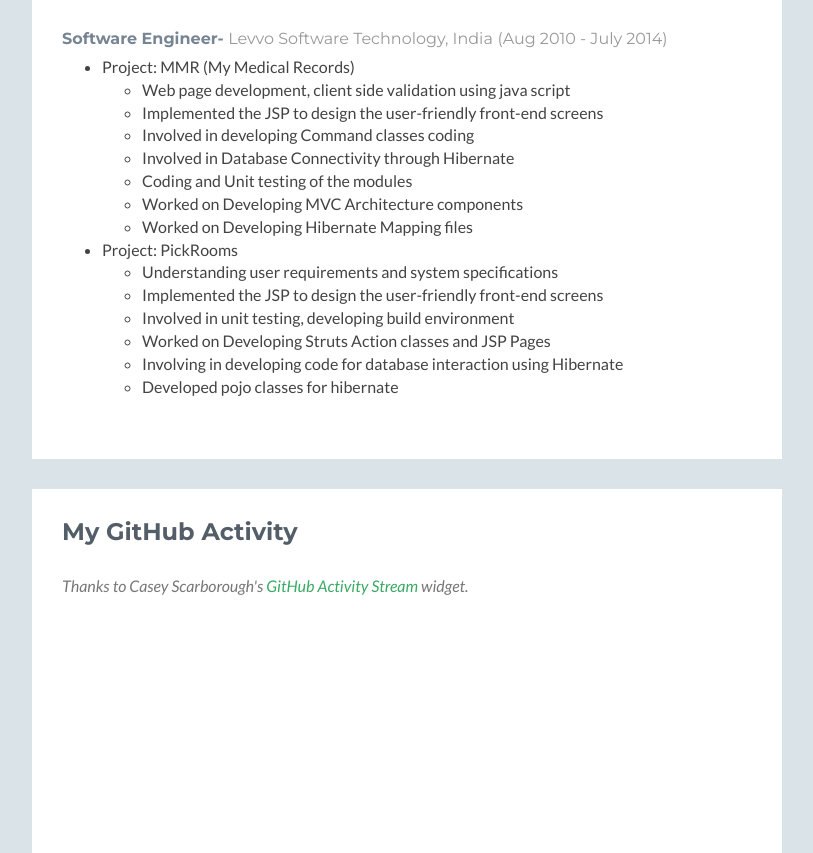
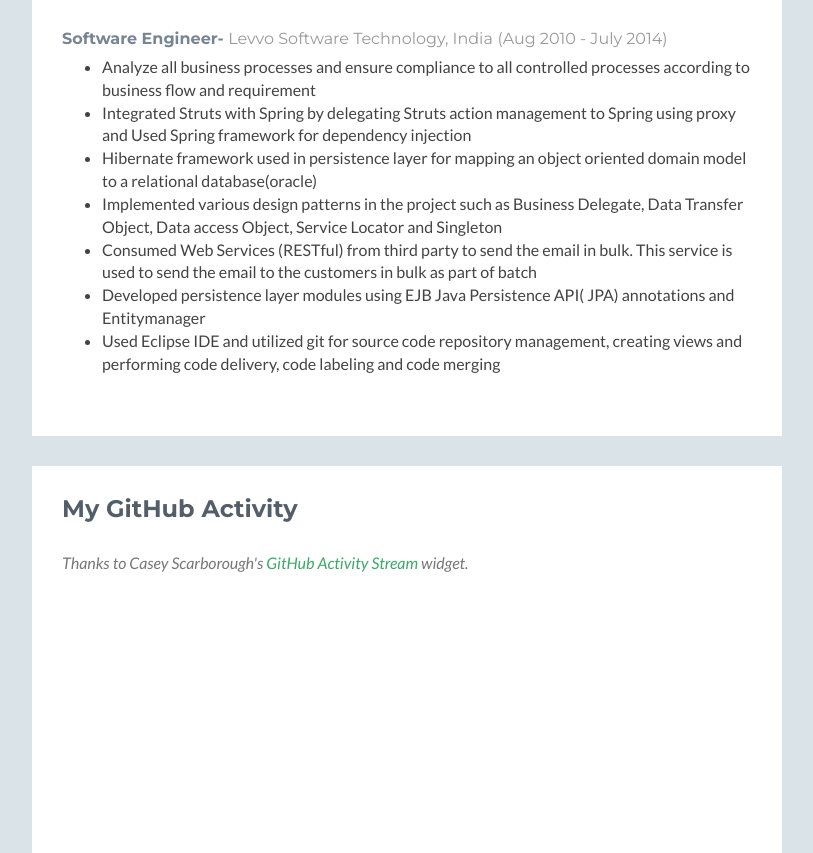
Before and after one commit to fatmazaman/fatmazaman.github.io, a plain HTML site: page index.html in a window 1280 px wide. Shown: the part 3298-4151 px from the top of the page, without its empty margins (38-851 px from the left). Drawn offline with Linux system fonts and the light colour scheme; no server answers; a script that the page names is missing.

Commit message:
Update Experience

```diff
--- a/index.html
+++ b/index.html
@@ -185,37 +185,21 @@
                             <div class="item">
                                 <h3 class="title">Software Engineer, Intern - <span class="place">Green Pals LLC</span> <span class="year">(May 2015 - Dec 2015)</span></h3>
                                 <ul>
-                                  <li>Designed and Developed the presentation layer with responsive web design experience in Bootstrap, Angulat JS Javascript, HTML ,CSS and JQueary</li>
+                                  <li> Designed and Developed the presentation layer with responsive web design experience in Bootstrap, Angulat JS Javascript, HTML ,CSS and JQueary</li>
                                   <li> Built responsive site using Bootstrap that firs devices of different visual sizes, Used Angular JS for data-binding and Node JS for back-end support with APIs</li>
-                                  <li>Made Ajax calls using backbone.js for getting the data and parsing it for showing on the web page</li>
+                                  <li> Made Ajax calls using backbone.js for getting the data and parsing it for showing on the web page</li>
                                 </ul>
                             </div><!--//item-->
                             <div class="item">
                                 <h3 class="title">Software Engineer- <span class="place">Levvo Software Technology, India</span> <span class="year">(Aug 2010 - July 2014)</span></h3>
                                 <ul>
-                                  <li>
-                                    Project:  MMR (My Medical Records)
-                                    <ul>
-                                      <li>Web page development, client side validation using java script</li>
-                                      <li>Implemented the JSP to design the user-friendly front-end screens</li>
-                                      <li>Involved in developing Command classes coding</li>
-                                      <li>Involved in Database Connectivity through Hibernate</li>
-                                      <li>Coding and Unit testing of the modules</li>
-                                      <li>Worked on Developing MVC Architecture components</li>
-                                      <li>Worked on Developing Hibernate Mapping files</li>
-                                    </ul>
-                                  </li>
-                                  <li>
-                                    Project: PickRooms
-                                    <ul>
-                                      <li>Understanding user requirements and system specifications</li>
-                                      <li>Implemented the JSP to design the user-friendly front-end screens</li>
-                                      <li>Involved in unit testing, developing build environment</li>
-                                      <li>Worked on Developing Struts Action classes and JSP Pages</li>
-                                      <li>Involving in developing code for database interaction using Hibernate</li>
-                                      <li>Developed pojo classes for hibernate</li>
-                                    </ul>
-                                  </li>
+                                    <li>Analyze all business processes and ensure compliance to all controlled processes according to business flow and requirement</li>
+                                    <li>Integrated Struts with Spring by delegating Struts action management to Spring using proxy and Used Spring framework for dependency injection</li>
+                                    <li>Hibernate framework used in persistence layer for mapping an object oriented domain model to a relational database(oracle)</li>
+                                    <li>Implemented various design patterns in the project such as Business Delegate, Data Transfer Object, Data access Object, Service Locator and Singleton</li>
+                                    <li>Consumed Web Services (RESTful) from third party to send the email in bulk. This service is used to send the email to the customers in bulk as part of batch </li>
+                                    <li>Developed persistence layer modules using EJB Java Persistence API( JPA) annotations and Entitymanager</li>
+                                    <li>Used Eclipse IDE and utilized git for source code repository management, creating views and performing code delivery, code labeling and code merging</li>
                                 </ul>
                             </div><!--//item-->
 
```
